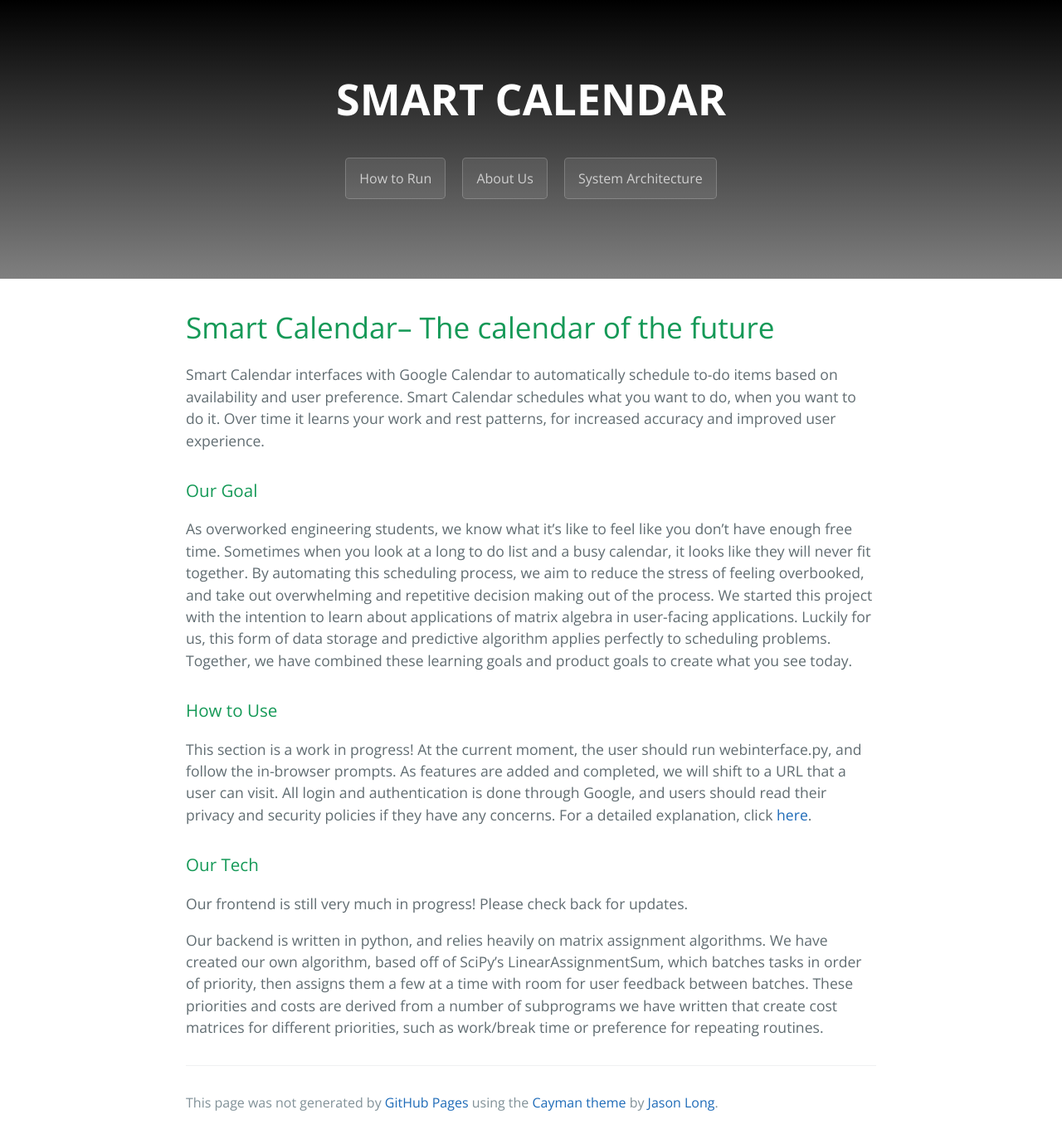
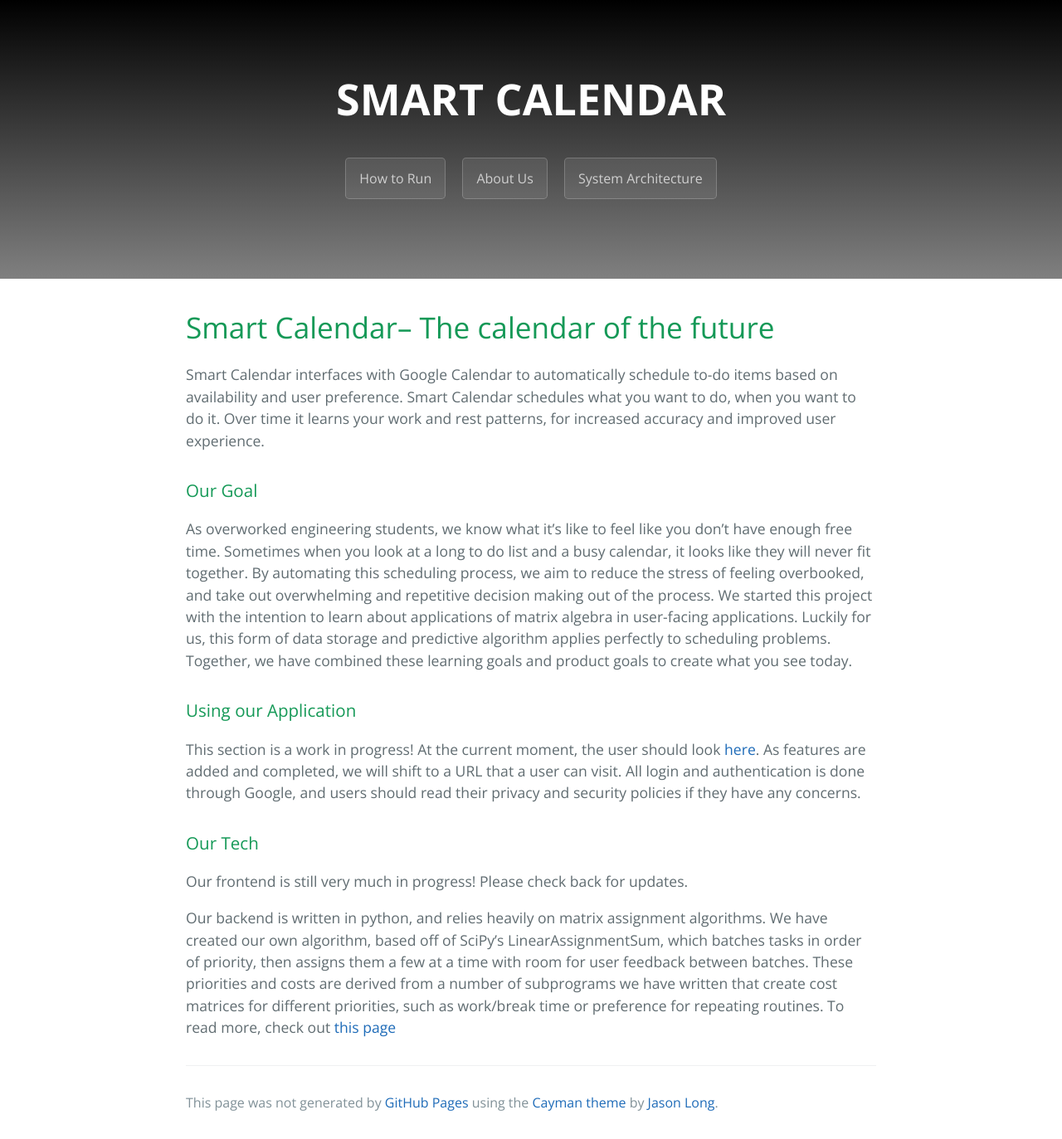
Before and after one commit to jsieving/smart-calendar, a Jekyll site: the page built from index.md, in a window 1280 px wide. Shown: the whole page at 83% size. Built offline with Jekyll 4.4.1, drawn with Linux system fonts in a browser that asks for light colours.

Commit message:
Update index.md

```diff
--- a/index.md
+++ b/index.md
@@ -10,10 +10,10 @@ Smart Calendar interfaces with Google Calendar to automatically schedule to-do i
 ### Our Goal
 As overworked engineering students, we know what it's like to feel like you don't have enough free time. Sometimes when you look at a long to do list and a busy calendar, it looks like they will never fit together. By automating this scheduling process, we aim to reduce the stress of feeling overbooked, and take out overwhelming and repetitive decision making out of the process. We started this project with the intention to learn about applications of matrix algebra in user-facing applications. Luckily for us, this form of data storage and predictive algorithm applies perfectly to scheduling problems. Together, we have combined these learning goals and product goals to create what you see today.
 
-### How to Use
-This section is a work in progress! At the current moment, the user should run webinterface.py, and follow the in-browser prompts. As features are added and completed, we will shift to a URL that a user can visit. All login and authentication is done through Google, and users should read their privacy and security policies if they have any concerns. For a detailed explanation, click [here](./howto).
+### Using our Application
+This section is a work in progress! At the current moment, the user should look [here](./howto.md). As features are added and completed, we will shift to a URL that a user can visit. All login and authentication is done through Google, and users should read their privacy and security policies if they have any concerns.
 
 ### Our Tech
 Our frontend is still very much in progress! Please check back for updates.
 
-Our backend is written in python, and relies heavily on matrix assignment algorithms. We have created our own algorithm, based off of SciPy's LinearAssignmentSum, which batches tasks in order of priority, then assigns them a few at a time with room for user feedback between batches. These priorities and costs are derived from a number of subprograms we have written that create cost matrices for different priorities, such as work/break time or preference for repeating routines.
+Our backend is written in python, and relies heavily on matrix assignment algorithms. We have created our own algorithm, based off of SciPy's LinearAssignmentSum, which batches tasks in order of priority, then assigns them a few at a time with room for user feedback between batches. These priorities and costs are derived from a number of subprograms we have written that create cost matrices for different priorities, such as work/break time or preference for repeating routines. To read more, check out [this page](./techPage.md)
```
